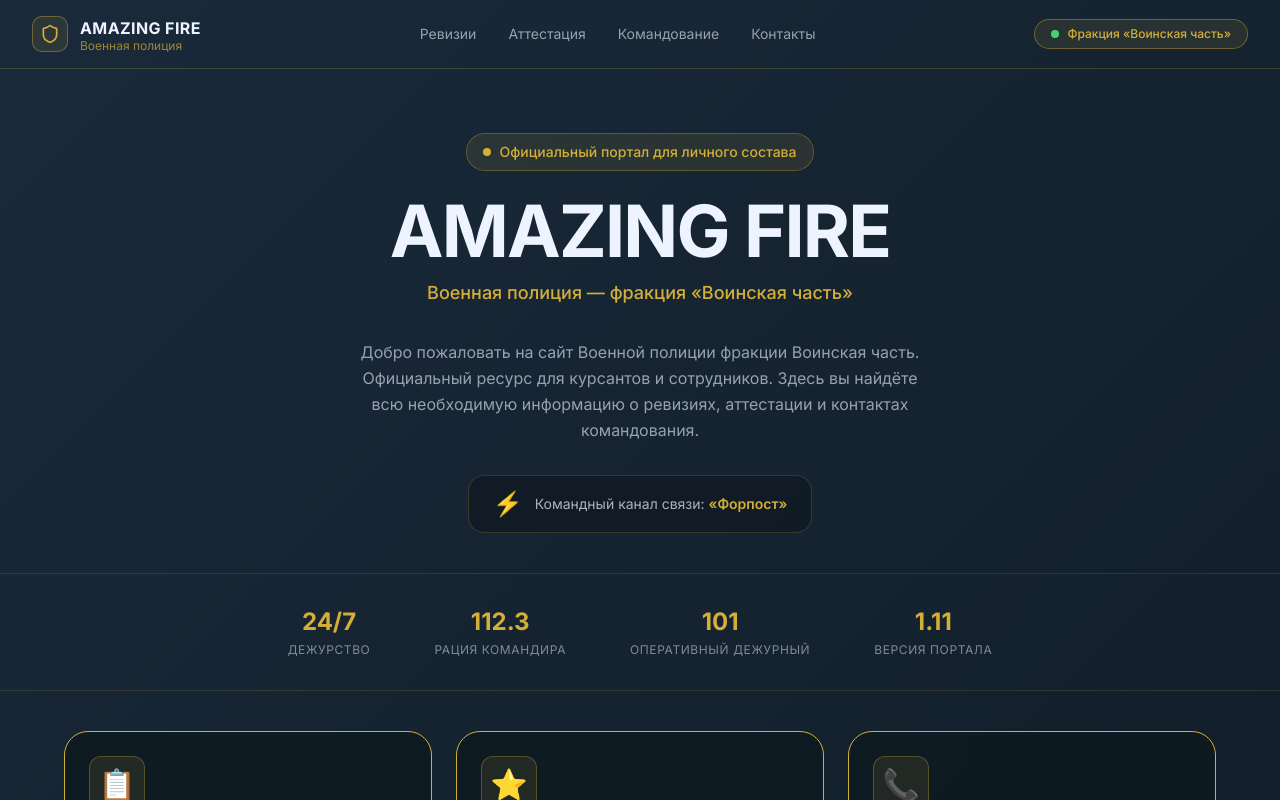
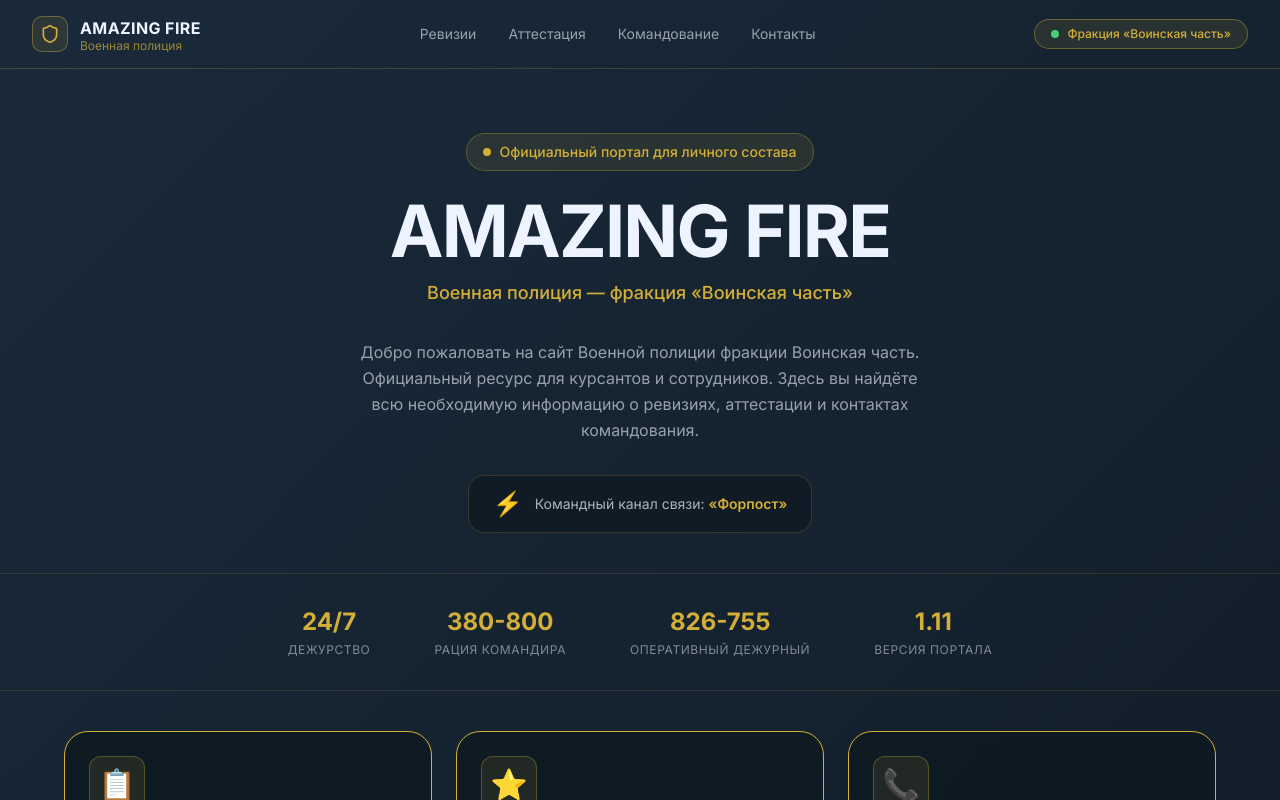
Before and after one commit to pr-poehali-dev/quantum-vision-14, a React (Vite) app: page / in a window 1280 px wide. Shown: the top 800 px of the page. Built offline with nearby package versions, Linux system fonts and the light colour scheme.

Commit message:
feat: добавлены телефоны

```diff
--- a/src/components/PartnersSection.tsx
+++ b/src/components/PartnersSection.tsx
@@ -1,7 +1,7 @@
 const stats = [
   { value: "24/7", label: "Дежурство" },
-  { value: "112.3", label: "Рация командира" },
-  { value: "101", label: "Оперативный дежурный" },
+  { value: "380-800", label: "Рация командира" },
+  { value: "826-755", label: "Оперативный дежурный" },
   { value: "1.11", label: "Версия портала" },
 ]
 
```
